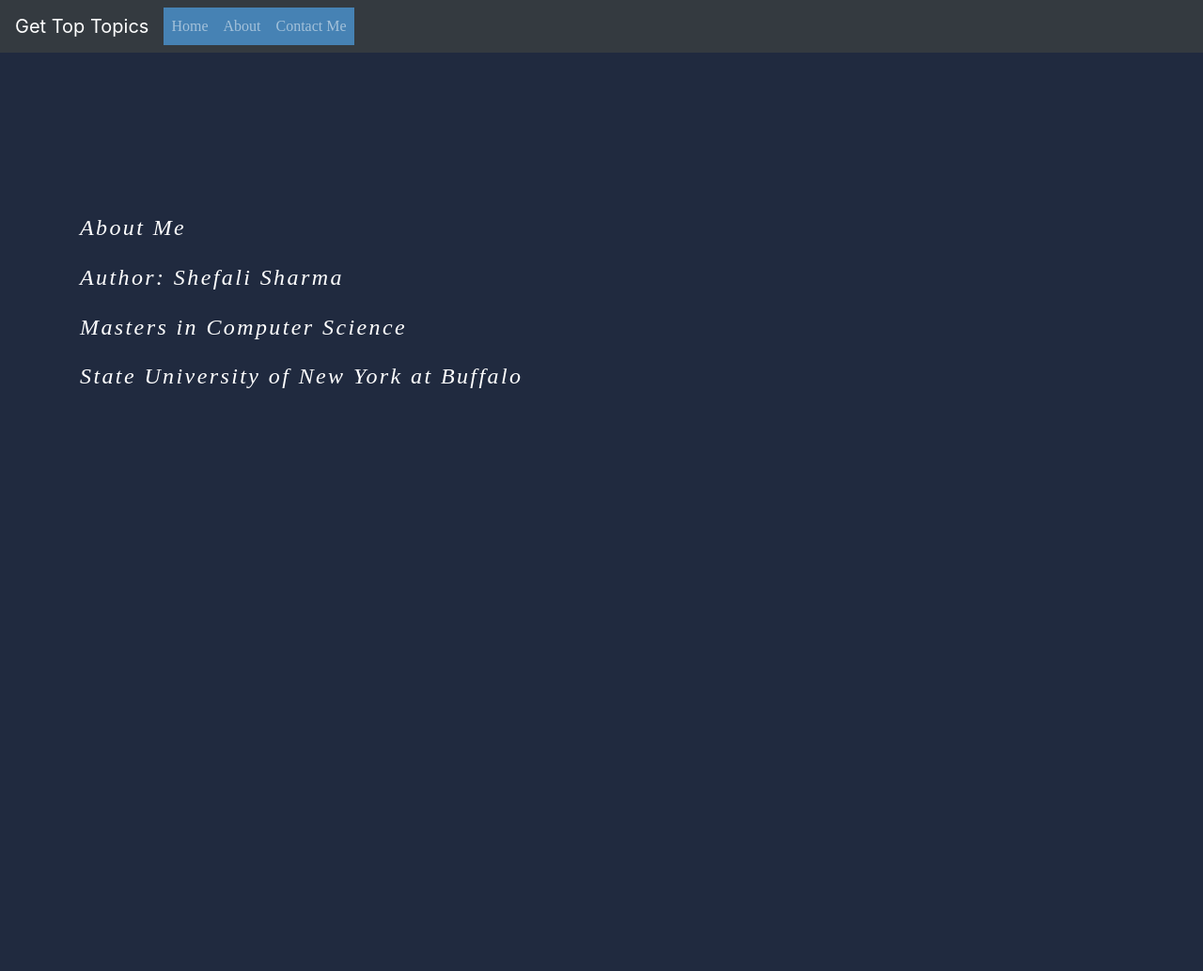
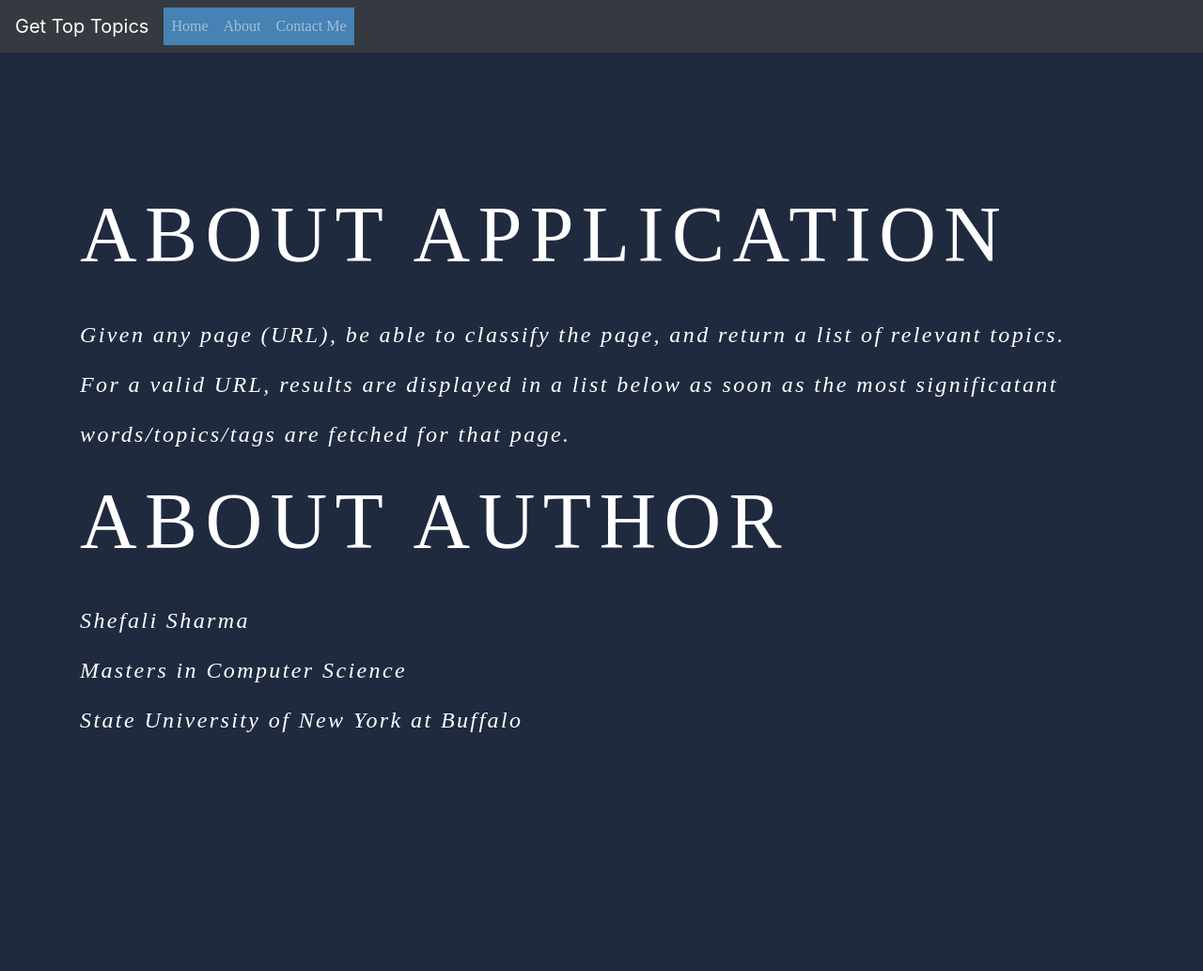
Before and after one commit to Shefali-Sharma/GetTopTopics, a Flask app: template templates/about.html in a window 1280 px wide. Shown: the top 1033 px of the page at 94% size. Before the commit the page ends 413 px from the top, so only its background shows below. Run offline with Flask 2, Linux system fonts and the light colour scheme; the template is opened without the code that fills it, so the values that code supplies are empty; some libraries are stand-ins or nearby versions.

Commit message:
Bugfix and Page Updates
Bugfix and Page Updates

```diff
--- a/app.py
+++ b/app.py
@@ -18,7 +18,7 @@ def callback():
     try:
         with open("text.log",'w') as f:
             f.write(request.form['input'] + "\n")
-        return render_template('home.html', topicsList = Topics)
+        return render_template('home.html', topicsList = [])
     except:
         print ('Error encountered for this data: ' + str(sys.exc_info()[0]))
         return render_template('home.html', topicsList = [])
@@ -50,11 +50,11 @@ def getdata():
 
 @app.route('/about')
 def about():
-    return render_template('about.html', topicsList = Topics)
+    return render_template('about.html', topicsList = [])
 
 @app.route('/contact')
 def contact():
-    return render_template('contact.html', topicsList = Topics)
+    return render_template('contact.html', topicsList = [])
 
 if __name__ == '__main__':
     app.run(debug = True)
--- a/templates/about.html
+++ b/templates/about.html
@@ -2,12 +2,19 @@
 
 {% block body %}
 <div class="sandbox sandbox-correct-pronounciation">
-  <h1>About Me
-  <!-- <em> -->
-    <div>Author: Shefali Sharma</div>
+  <h1>
+    <em>About Application</em>
+    </br>
+     Given any page (URL), be able to classify the page, and return a list of relevant topics.</br>
+     For a valid URL, results are displayed in a list below as soon as the most significatant words/topics/tags are fetched for that page.
+   </h1>
+ </br>
+  <h1>
+    <em>About Author</em>
+  </br>
+    <div>Shefali Sharma</div>
     <div>Masters in Computer Science</div>
     <div>State University of New York at Buffalo</div>
-  <!-- </em> -->
   </h1>
 <div class="sandbox sandbox-correct-pronounciation">
 {% endblock %}
```
Also changed, not shown: templates/contact.html (+8 -2 lines).
